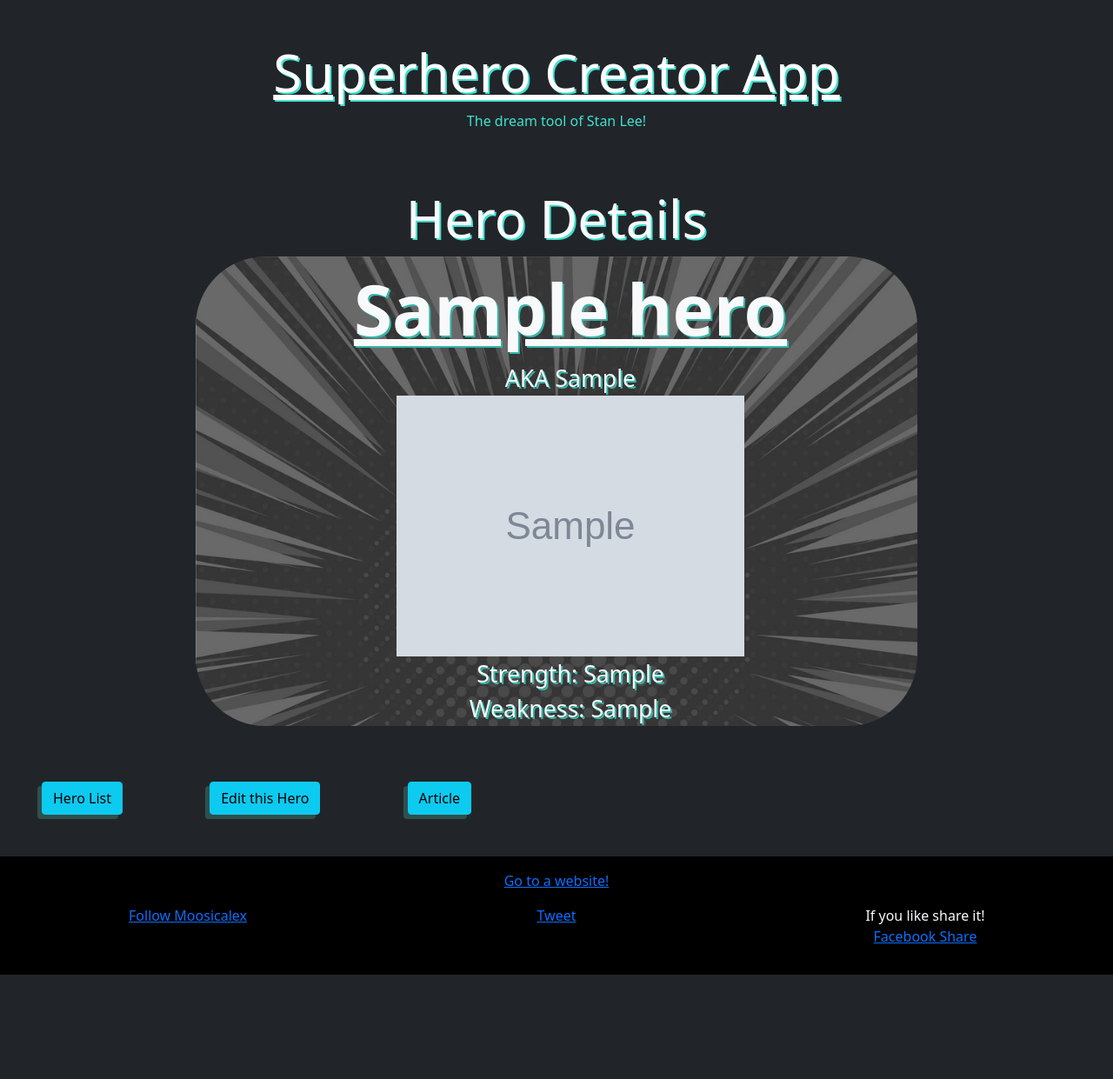
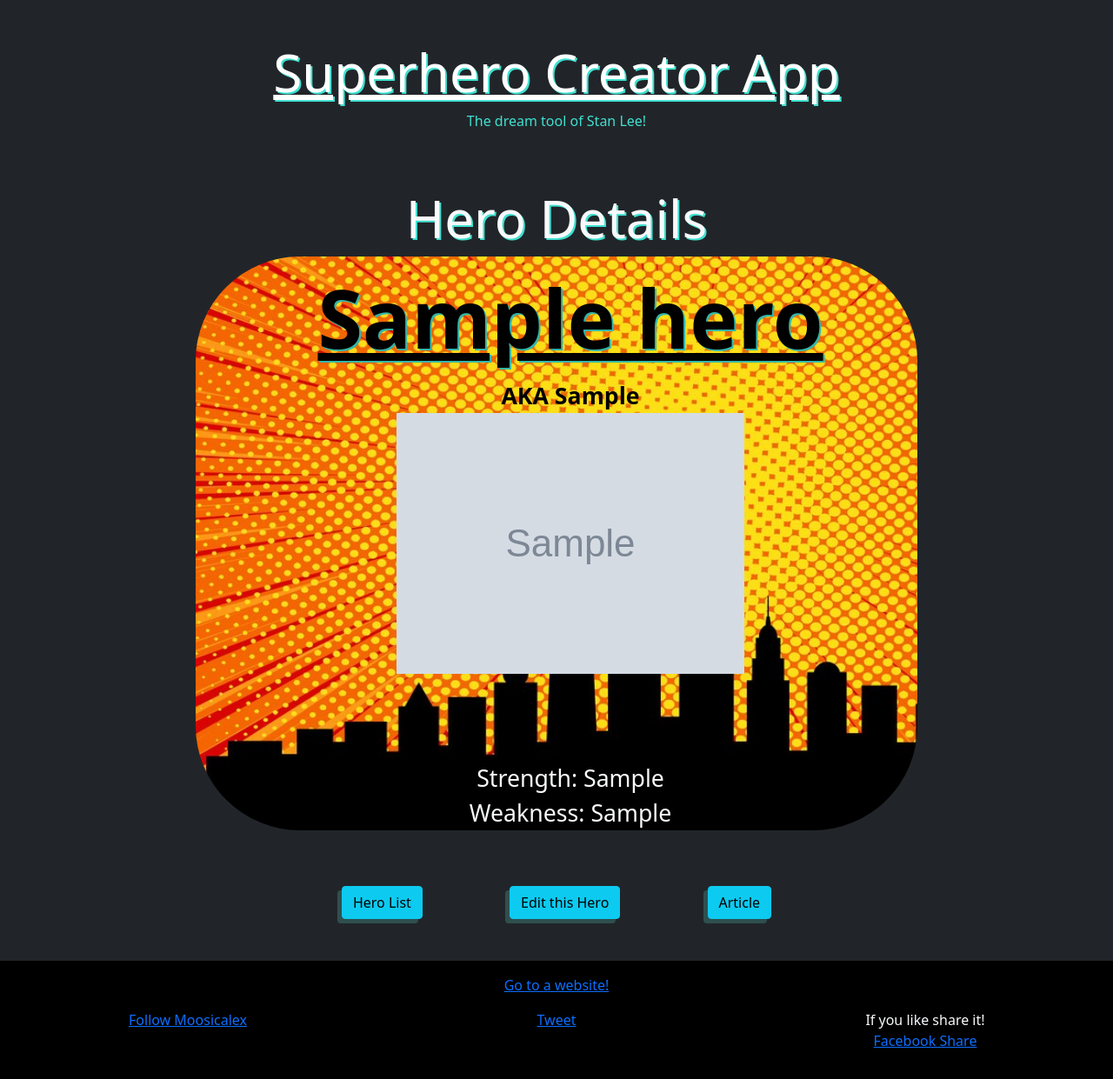
Before and after one commit to Moosicalex/BACS350, a Django app: page /hero/1 in a window 1280 px wide. Shown: the part 107-1348 px from the top of the page at 87% size. Before the commit the page ends 1228 px from the top, so only its background shows below. Run offline with Django 3.2, Linux system fonts and the light colour scheme; tables that the repository leaves empty hold one stand-in row (values such as "Sample post"); grey boxes marked "Sample" are stand-in pictures; some libraries are stand-ins or nearby versions.

Commit message:
little changes i dont remember

```diff
--- a/week10/Superhero/static/hero_4.css
+++ b/week10/Superhero/static/hero_4.css
@@ -17,9 +17,9 @@ h1  {
 }
 
 .heroName {
-    font-size: 60pt;
+    font-size: 70pt;
     font-weight: 700;
-    text-decoration: underline;
+    text-decoration:underline;
 }
 
 img {
--- a/week10/Superhero/templates/hero_detail.html
+++ b/week10/Superhero/templates/hero_detail.html
@@ -5,18 +5,20 @@
 <header>
     <h1 class="bg-dark text-light">Hero Details</h1>
 </header>
-<ul class="text-center" style="background-image: url('../static/images/background.jpg'); background-repeat: no-repeat; background-size: cover; border-radius: 60pt; text-shadow:2px 2px rgb(52, 182, 169); margin-left: 225px; margin-right: 225px;">
-    <li><div class="heroName"> {{ object.name }}</div> AKA {{ object.identity }}</li>
-    <div class=" text-center">
+<ul class="text-center" style="background-image: url('../static/images/background2.jpg'); background-repeat: no-repeat; background-size: cover; border-radius: 90pt; margin-left: 225px; margin-right: 225px;">
+    <li style="color: black;"><div style="text-shadow:2px 2px rgb(52, 182, 169);" class="heroName"> {{ object.name }}</div><div style="font-weight:900; color: black;"> AKA {{ object.identity }}</div></li>
+    <div class=" text-center" style="min-height: 300pt;">
         <a href="{{object.image}}">
-            <img class="descImg" style="max-width:450px; " src="{{ object.image }}" alt="{{ object.name }} has left the building">
+            <img class="descImg" style="max-width:450px;" src="{{ object.image }}" alt="{{ object.name }} has left the building">
         </a>
     </div>
     <li>Strength: {{ object.strength }}</li>
     <li>Weakness: {{ object.weakness }}</li>
 </ul>
+<div class="text-center">
+    <a href="/hero/" class="btn btn-info m-5">Hero List</a>
+    <a href="{{ hero.pk }}/" class="btn btn-info m-5">Edit this Hero</a>
+    <a href="../doc/{{ hero.description }}" class="btn btn-info m-5">Article</a>
+</div>
 
-<a href="/hero/" class="btn btn-info m-5">Hero List</a>
-<a href="{{ hero.pk }}/" class="btn btn-info m-5">Edit this Hero</a>
-<a href="../doc/{{ hero.description }}" class="btn btn-info m-5">Article</a>
 {% endblock content %}
```
Also changed, not shown: week10/Superhero/Documents/Index.md (added, +8 -0 lines), week10/Superhero/templates/hero_list.html (+6 -3 lines), week10/Superhero/static/images/background.jpg (deleted), week10/Superhero/static/images/background1.jpg (added), week10/Superhero/static/images/background2.jpg (added).
